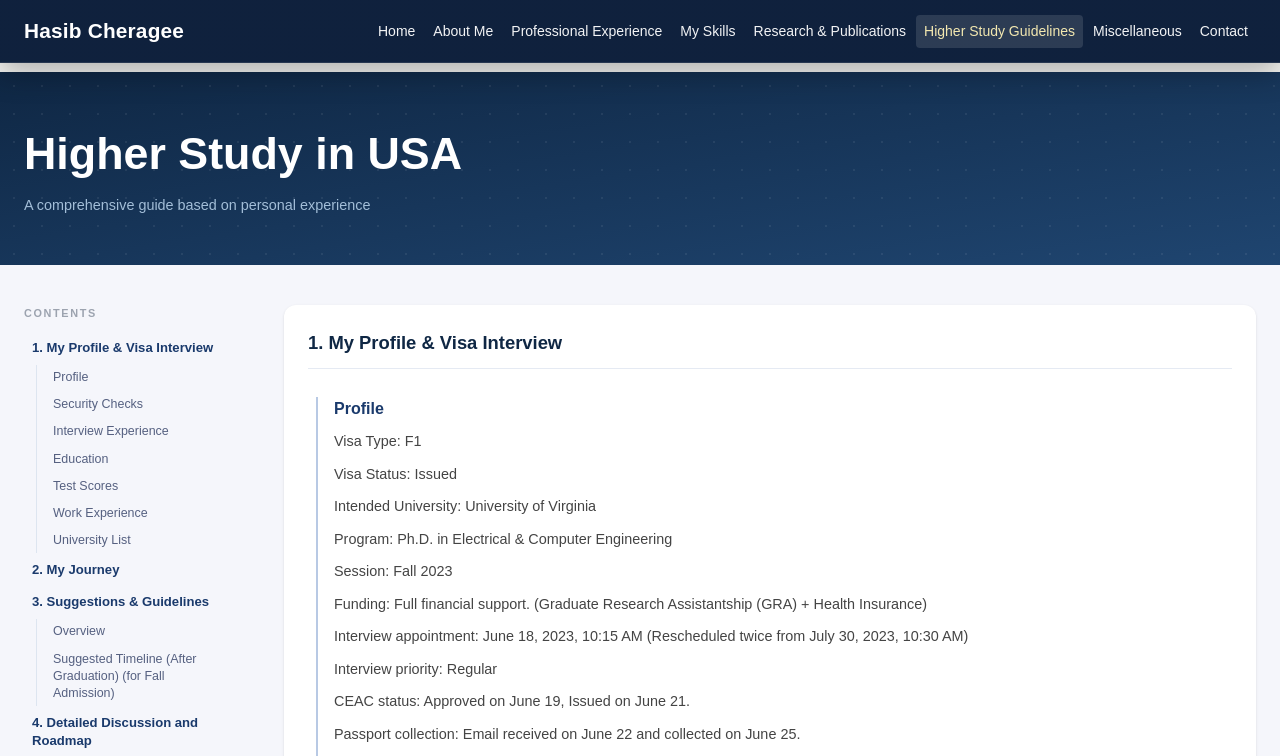
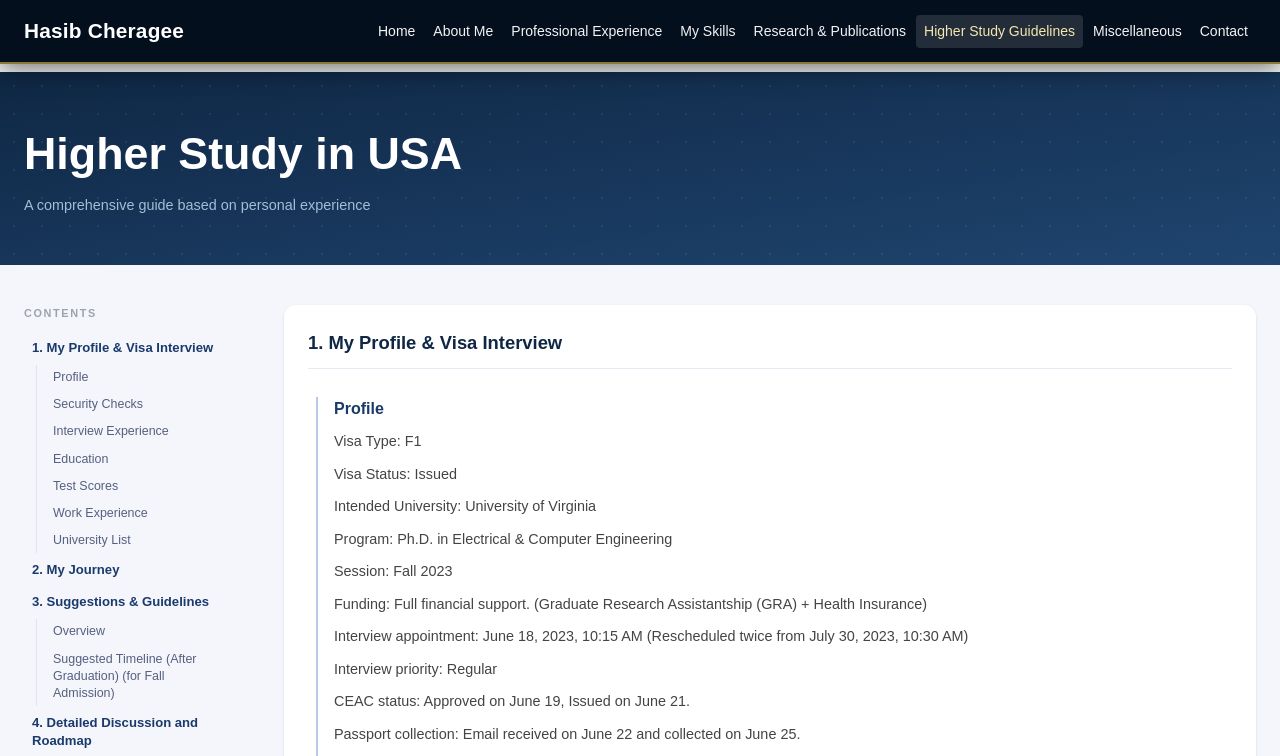
Before and after one commit to injaamam/hasib-portfolio, a Next.js app in the folder frontend/: page /higher-study-usa in a window 1280 px wide. Shown: the top 756 px of the page. Built offline with nearby package versions, Linux system fonts and the light colour scheme.

Commit message:
fix: darken navbar to #040f1e with gold accent border to separate from hero section
Agent-Logs-Url: https://github.com/injaamam/hasib-portfolio/sessions/965cbf31-7747-4927-b5df-9c7bb5e0749c

Co-authored-by: injamaam <228220091+injamaam@users.noreply.github.com>

```diff
--- a/frontend/src/components/Navbar.jsx
+++ b/frontend/src/components/Navbar.jsx
@@ -109,12 +109,7 @@ export default function Navbar() {
   return (
     <header className="fixed top-0 right-0 left-0 z-30">
       <div
-        className="border-b border-white/10 bg-[#0d2240]/90 text-white shadow-[0_10px_30px_rgba(0,0,0,0.28)] backdrop-blur-sm"
-        style={{
-          backgroundImage: `linear-gradient(rgba(10, 28, 56, 0.82), rgba(10, 28, 56, 0.82))`,
-          backgroundPosition: "center",
-          backgroundSize: "cover",
-        }}
+        className="border-b-2 border-[#c4a547]/70 bg-[#040f1e] text-white shadow-[0_4px_24px_rgba(0,0,0,0.55)]"
       >
         <div className="mx-auto flex min-h-[62px] max-w-none items-center justify-between gap-4 px-4 sm:px-6">
           <Link
```
